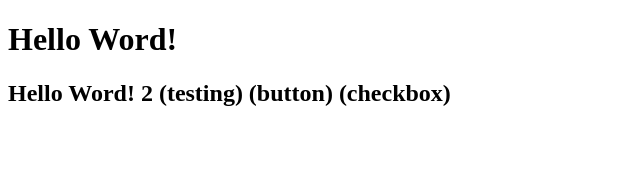
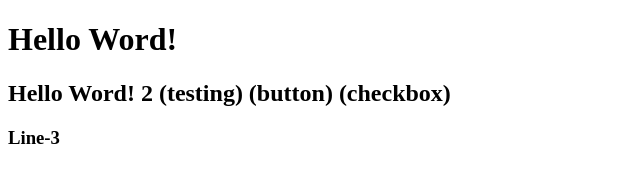
Before and after one commit to Muhammad-Faraz-Ali/git-shit, a plain HTML site: page index.html in a window 1280 px wide. Shown: the full height of the page, 0-640 px from the left. Drawn offline with Linux system fonts and the light colour scheme.

Commit message:
Line3-main

```diff
--- a/index.html
+++ b/index.html
@@ -8,5 +8,6 @@
 <body>
     <h1>Hello Word!</h1>
     <h2>Hello Word! 2 (testing) (button) (checkbox)</h2>
+    <h3>Line-3</h3>
 </body>
 </html>
```
